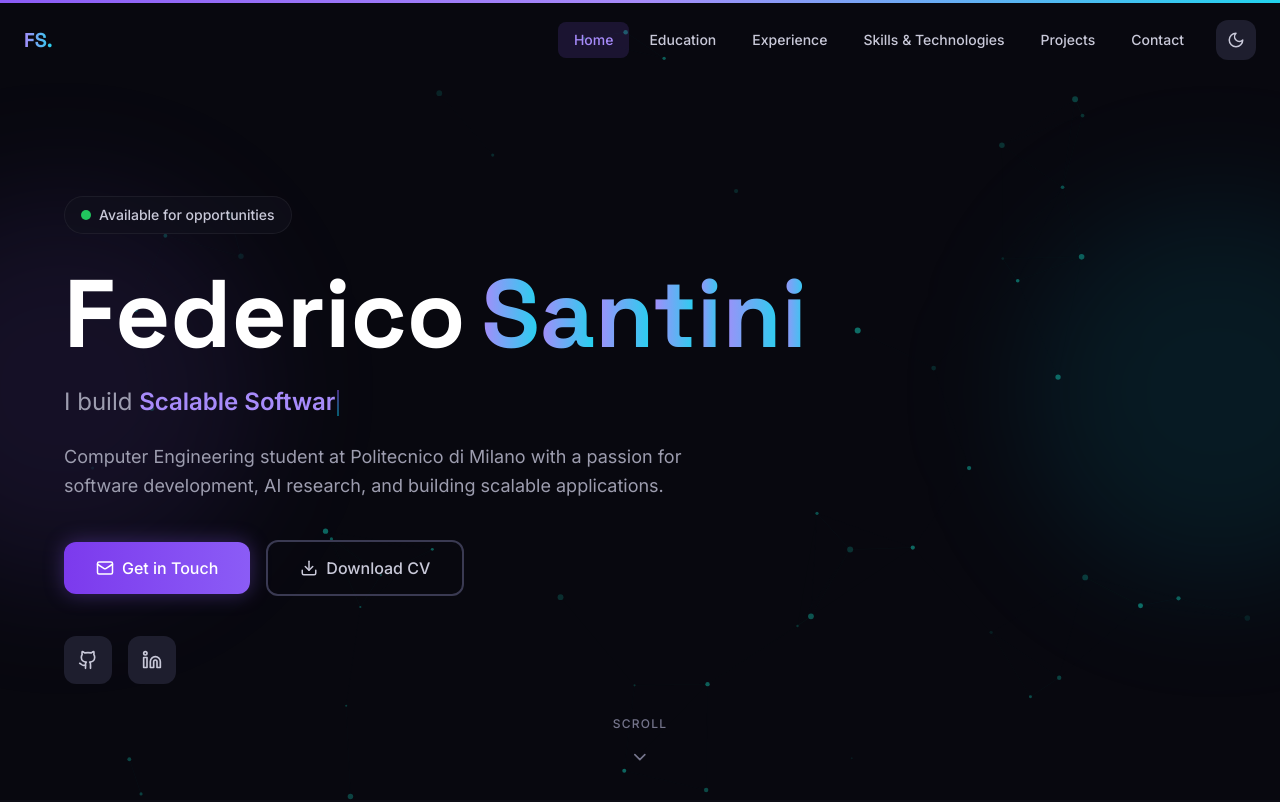
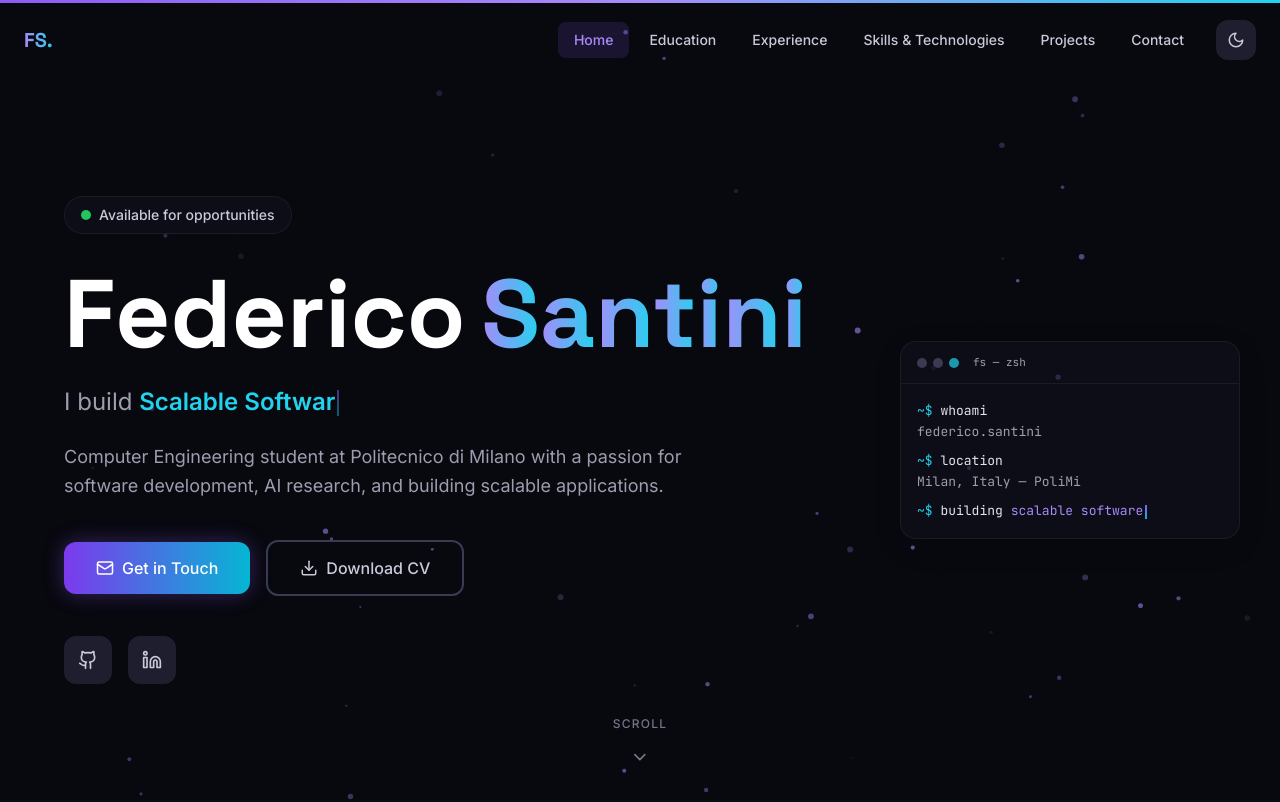
Before and after one commit to FreddyZeta1847/MyPortfolioAI, a React (Vite) app: page / in a window 1280 px wide. Shown: the top 802 px of the page. Built offline with nearby package versions, Linux system fonts and the light colour scheme.

Commit message:
Hero: Aurora particles, gradient CTA, glass terminal card on large screens

```diff
--- a/src/components/Hero.tsx
+++ b/src/components/Hero.tsx
@@ -3,6 +3,7 @@ import { motion, useScroll, useTransform, useReducedMotion } from 'framer-motion
 import { Github, Linkedin, Mail, ChevronDown, Download } from 'lucide-react';
 import TypingEffect from './TypingEffect';
 import HeroBackground from './HeroBackground';
+import HeroTerminal from './HeroTerminal';
 import MagneticButton from './MagneticButton';
 import { scrollToElement } from '../utils/scrollTo';
 
@@ -41,17 +42,17 @@ export default function Hero() {
     <section
       ref={ref}
       id="hero"
-      className="relative min-h-screen flex items-center overflow-hidden bg-surface-50 dark:bg-surface-950 transition-colors duration-300"
+      className="relative min-h-screen flex items-center overflow-hidden"
     >
       {/* Animated background */}
       <HeroBackground />
 
-      {/* Gradient blobs */}
-      <div className="absolute top-1/4 -left-32 w-96 h-96 bg-primary-500/10 rounded-full blur-3xl animate-float" />
-      <div className="absolute bottom-1/4 -right-32 w-96 h-96 bg-accent-500/10 rounded-full blur-3xl animate-float" style={{ animationDelay: '3s' }} />
-
       <div className="container mx-auto px-4 md:pl-16 md:pr-6 relative z-10">
-        <motion.div style={{ y: contentY, opacity: contentOpacity }} className="max-w-4xl pt-20 text-left">
+        <motion.div
+          style={{ y: contentY, opacity: contentOpacity }}
+          className="flex items-center justify-between gap-12 pt-20"
+        >
+        <div className="max-w-4xl text-left">
           {/* Status badge */}
           <motion.div
             initial={{ opacity: 0, y: 20 }}
@@ -104,7 +105,7 @@ export default function Hero() {
             I build{' '}
             <TypingEffect
               words={typingWords}
-              className="text-primary-600 dark:text-primary-400 font-semibold"
+              className="text-accent-500 dark:text-accent-400 font-semibold"
             />
           </motion.p>
 
@@ -128,7 +129,7 @@ export default function Hero() {
           >
             <a
               href="mailto:santinifederico06@gmail.com"
-              className="shimmer-btn inline-flex items-center gap-2 bg-gradient-to-r from-primary-600 to-primary-500 hover:from-primary-700 hover:to-primary-600 text-white px-8 py-3.5 rounded-xl font-medium shadow-glow hover:shadow-glow-lg transition-all duration-300"
+              className="shimmer-btn inline-flex items-center gap-2 bg-gradient-to-r from-primary-600 to-accent-500 hover:from-primary-500 hover:to-accent-400 text-white px-8 py-3.5 rounded-xl font-medium shadow-glow hover:shadow-glow-lg transition-all duration-300"
             >
               <Mail size={18} />
               Get in Touch
@@ -169,6 +170,12 @@ export default function Hero() {
               <Linkedin size={20} />
             </MagneticButton>
           </motion.div>
+        </div>
+
+        {/* Terminal card (decorative, lg+ only) */}
+        <div className="hidden lg:block shrink-0 pr-4">
+          <HeroTerminal />
+        </div>
         </motion.div>
       </div>
 
--- a/src/components/HeroBackground.tsx
+++ b/src/components/HeroBackground.tsx
@@ -47,8 +47,8 @@ export default function HeroBackground() {
       ctx.clearRect(0, 0, canvas.width, canvas.height);
 
       const isDark = document.documentElement.classList.contains('dark');
-      const color = isDark ? '20, 184, 166' : '13, 148, 136';
-      const accent = isDark ? '249, 115, 22' : '234, 88, 12';
+      const color = isDark ? '167, 139, 250' : '124, 58, 237';
+      const accent = isDark ? '34, 211, 238' : '6, 182, 212';
 
       const rendered = particles.map((p) => {
         // Drift + wrap (base position)
--- /dev/null
+++ b/src/components/HeroTerminal.tsx
@@ -0,0 +1,55 @@
+import { motion } from 'framer-motion';
+import TypingEffect from './TypingEffect';
+
+const lines = [
+  { prompt: '~$', cmd: 'whoami', out: 'federico.santini' },
+  { prompt: '~$', cmd: 'location', out: 'Milan, Italy — PoliMi' },
+];
+
+const statusWords = ['AI solutions', 'scalable software', 'cloud infra', 'game prototypes'];
+
+/**
+ * Decorative glass terminal shown beside the hero copy on large screens.
+ * Lines reveal in sequence after the name animation settles.
+ */
+export default function HeroTerminal() {
+  return (
+    <motion.div
+      initial={{ opacity: 0, y: 24 }}
+      animate={{ opacity: 1, y: 0 }}
+      transition={{ delay: 1.4, duration: 0.6, ease: [0.25, 0.46, 0.45, 0.94] }}
+      className="glass rounded-2xl overflow-hidden w-[340px] shadow-glass"
+      aria-hidden="true"
+    >
+      {/* Window bar */}
+      <div className="flex items-center gap-1.5 px-4 py-3 border-b border-surface-200/60 dark:border-white/[0.06]">
+        <span className="w-2.5 h-2.5 rounded-full bg-surface-300 dark:bg-surface-700" />
+        <span className="w-2.5 h-2.5 rounded-full bg-surface-300 dark:bg-surface-700" />
+        <span className="w-2.5 h-2.5 rounded-full bg-accent-400/70" />
+        <span className="ml-2 font-mono text-[11px] text-surface-400">fs — zsh</span>
+      </div>
+
+      <div className="p-4 font-mono text-[13px] leading-relaxed">
+        {lines.map((line, i) => (
+          <motion.div
+            key={line.cmd}
+            initial={{ opacity: 0 }}
+            animate={{ opacity: 1 }}
+            transition={{ delay: 1.7 + i * 0.45 }}
+          >
+            <p>
+              <span className="text-accent-500 dark:text-accent-400">{line.prompt}</span>{' '}
+              <span className="text-surface-700 dark:text-surface-200">{line.cmd}</span>
+            </p>
+            <p className="text-surface-500 dark:text-surface-400 mb-2">{line.out}</p>
+          </motion.div>
+        ))}
+        <motion.p initial={{ opacity: 0 }} animate={{ opacity: 1 }} transition={{ delay: 2.6 }}>
+          <span className="text-accent-500 dark:text-accent-400">~$</span>{' '}
+          <span className="text-surface-700 dark:text-surface-200">building</span>{' '}
+          <TypingEffect words={statusWords} className="text-primary-600 dark:text-primary-400" />
+        </motion.p>
+      </div>
+    </motion.div>
+  );
+}
```
